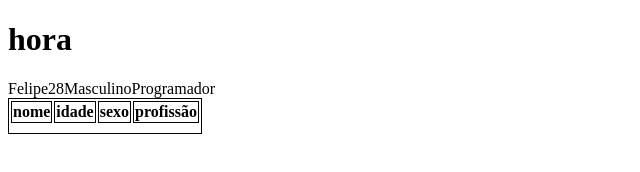
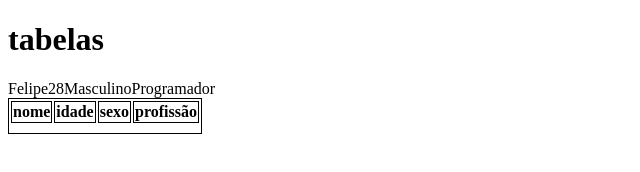
Before and after one commit to Felipe-Maia244/aula-tabela, a plain HTML site: page index.html in a window 1280 px wide. Shown: the full height of the page, 0-640 px from the left. Drawn offline with Linux system fonts and the light colour scheme.

Commit message:
trocando de hora para tabelas

```diff
--- a/index.html
+++ b/index.html
@@ -11,7 +11,7 @@
     </style>
 </head>
 <body>
-    <h1>hora</h1>
+    <h1>tabelas</h1>
     <table>
         <thead>
        <th>nome</th>
```
